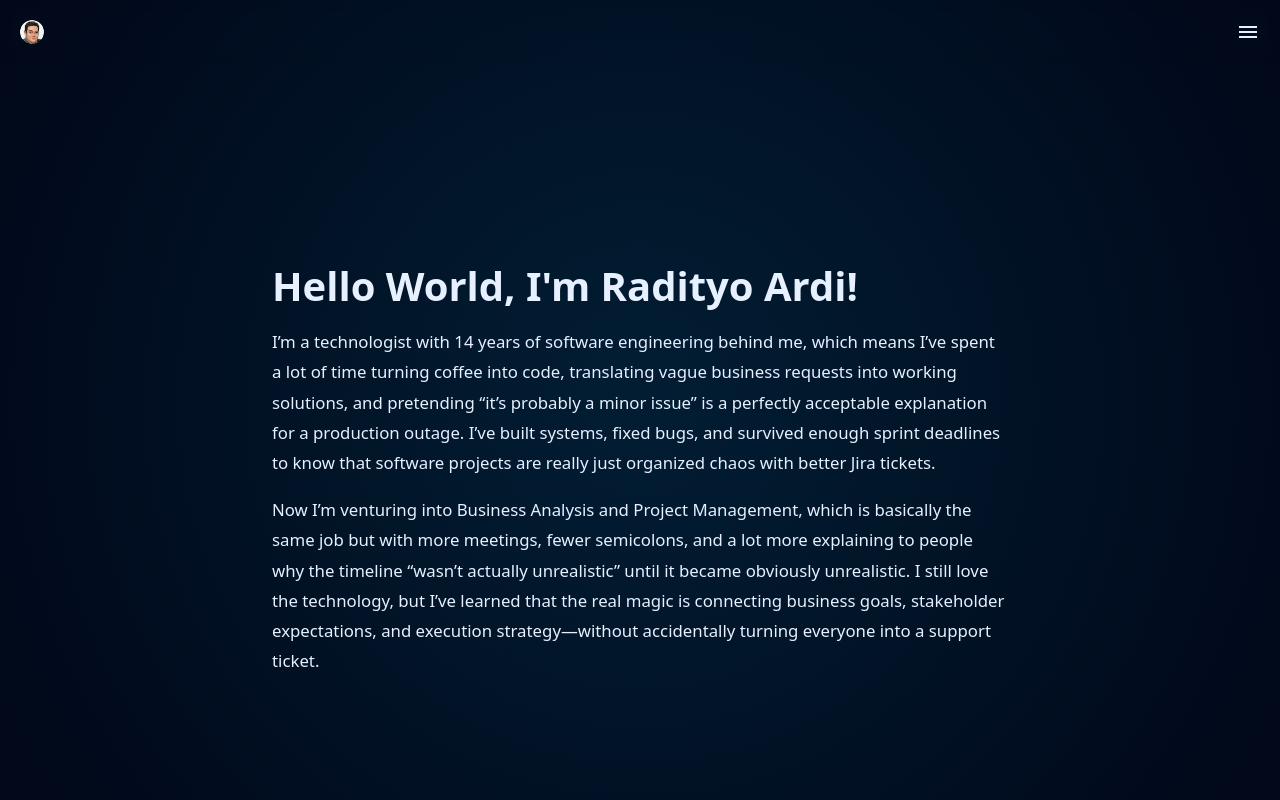
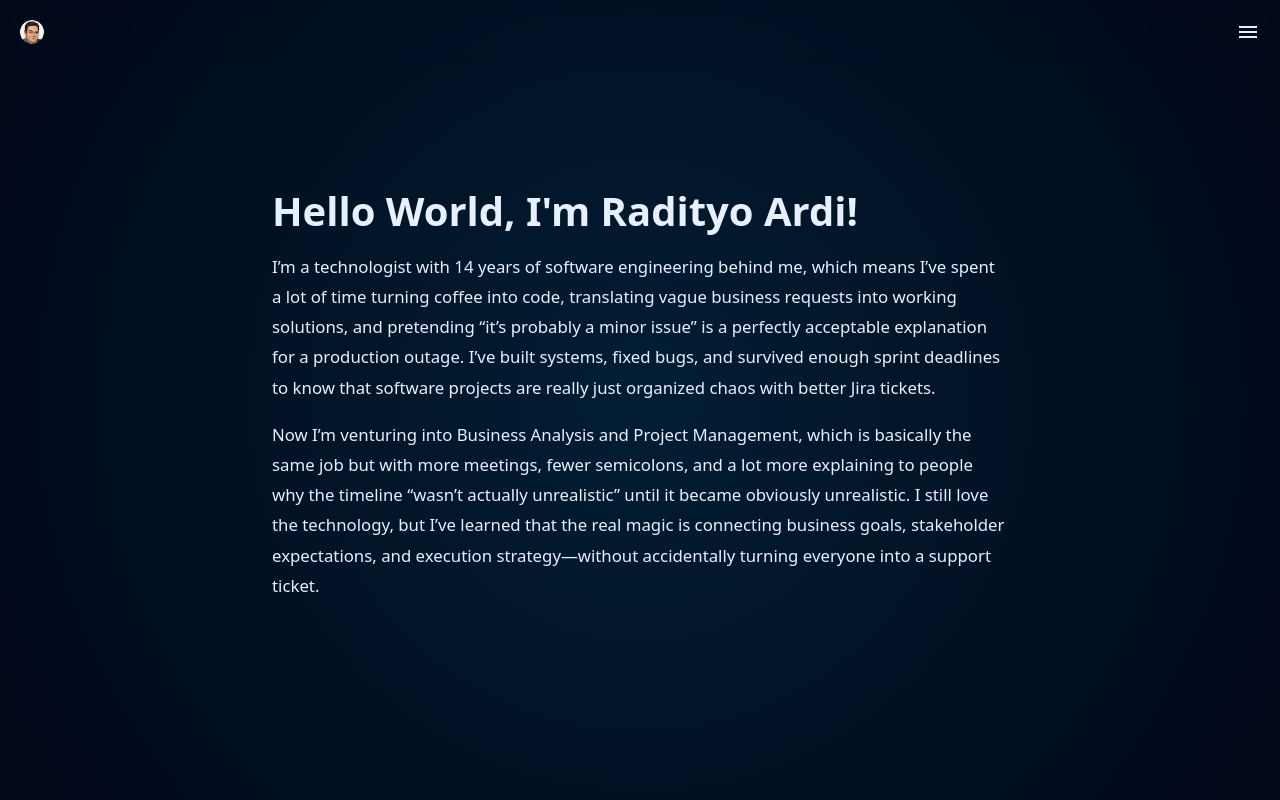
Before and after one commit to radityoardi/radityoardi.github.io, a React (Vite) app: page /#/ in a window 1280 px wide. Built offline with nearby package versions, Linux system fonts and the light colour scheme; a web font is replaced by a local one.

Commit message:
new version

```diff
--- a/package.json
+++ b/package.json
@@ -1,6 +1,6 @@
 {
   "name": "personal-website2",
-  "version": "0.0.22",
+  "version": "0.0.23",
   "private": true,
   "scripts": {
     "predev": "node scripts/bump-version.js",
--- a/src/App.jsx
+++ b/src/App.jsx
@@ -184,7 +184,7 @@ export default function App() {
 
       <Toolbar />
 
-      <Container sx={{ minHeight: '100dvh', display: 'flex', alignItems: 'center', justifyContent: 'center' }}>
+      <Container sx={{ minHeight: 'calc(100dvh - 64px)', display: 'flex', alignItems: 'flex-start', justifyContent: 'center', py: 8 }}>
         {configLoading || !pagesConfig || !activePage ? (
           <Box sx={{ color: 'text.primary', p: 4, maxWidth: 800 }}>
             <Typography variant="body1">Loading content...</Typography>
--- a/src/styles.css
+++ b/src/styles.css
@@ -4,7 +4,7 @@
 }
 
 .bg-root {
-  height: 100dvh;
+  min-height: 100dvh;
   width: 100%;
   background: radial-gradient(
     circle at var(--mx) var(--my),
@@ -14,11 +14,11 @@
   );
   background-color: #000;
   transition: background 120ms linear;
-  overflow: hidden;
+  overflow: auto;
 }
 
 html, body, #root {
-  height: 100%;
+  min-height: 100%;
   margin: 0;
   font-family: 'Average Sans', system-ui, -apple-system, 'Segoe UI', Roboto, 'Helvetica Neue', Arial, 'Noto Sans', 'Liberation Sans', sans-serif;
 }
```
